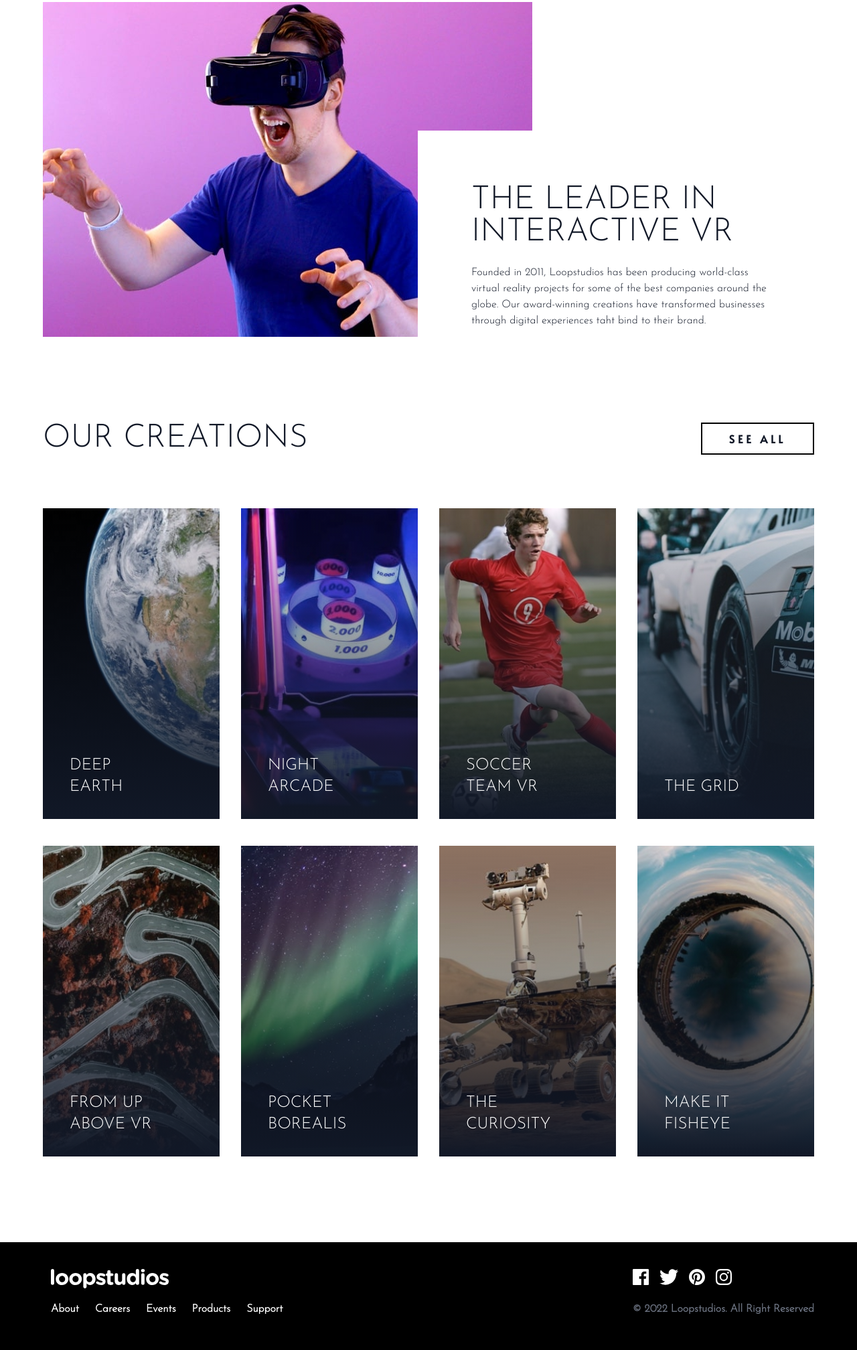
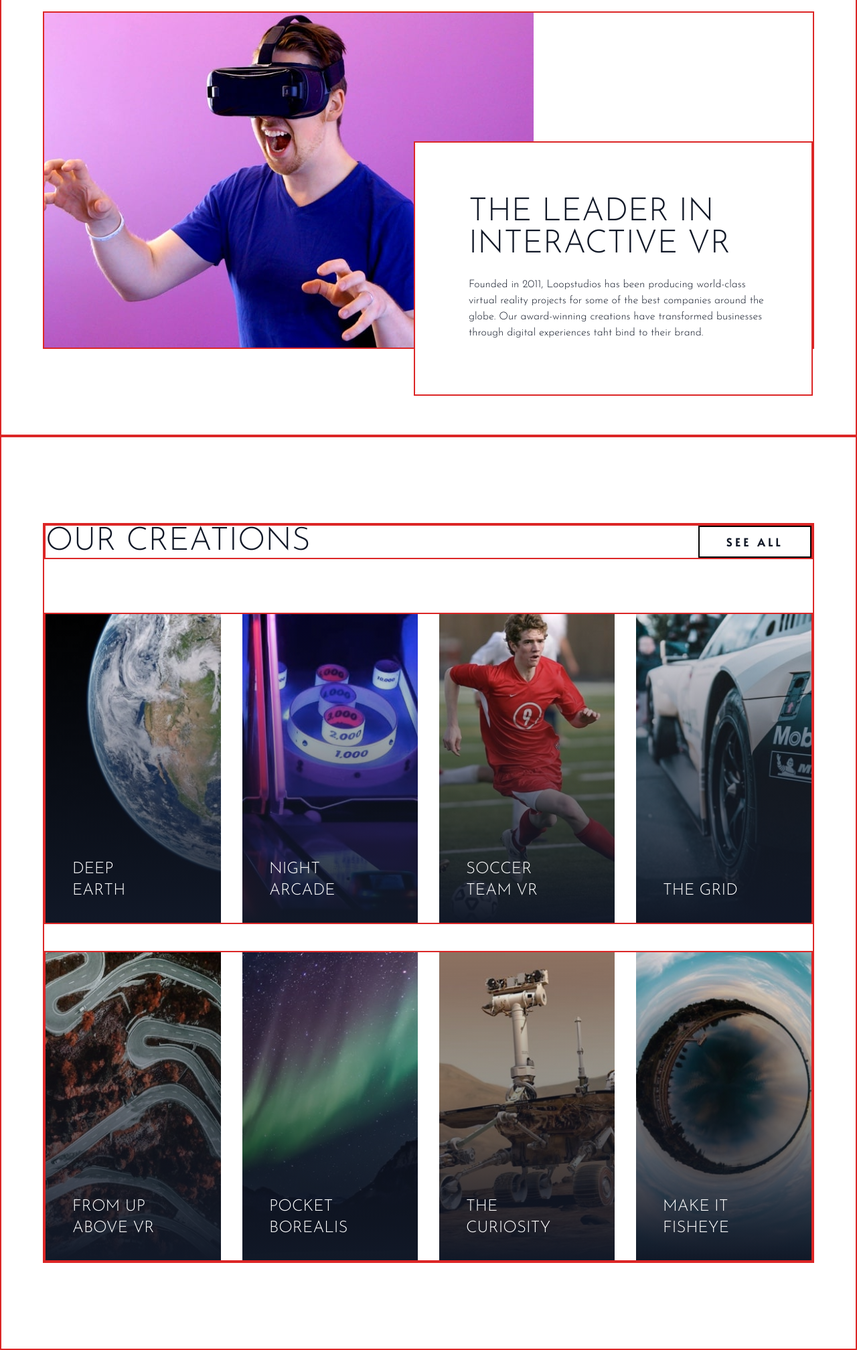
Before and after one commit to Nton23/loopstudios-tailwind, a website: page index.html in a window 1280 px wide. Shown: the part 781-2797 px from the top of the page at 67% size. Drawn offline with Linux system fonts and the light colour scheme; a web font is replaced by a local one.

Commit message:
Add border for easy to identify

```diff
--- a/index.html
+++ b/index.html
@@ -11,20 +11,21 @@
     <link
         href="https://fonts.googleapis.com/css2?family=Alata&family=Bai+Jamjuree:wght@400;600&family=Josefin+Sans:wght@300&display=swap"
         rel="stylesheet">
+    <script src="js/script.js" defer></script>
     <title>Loop Studios</title>
 </head>
 
 <body>
     <!--Hero section-->
-    <section id="hero">
+    <section id="hero" class="border-2 border-red-600">
         <!--Hero container-->
-        <div class="container max-w-6xl mx-auto px-6 py-12 md:px-0">
+        <div class="container max-w-6xl mx-auto px-6 py-12 md:px-0 border-2 border-red-600">
             <!--Menu/Logo contaienr-->
-            <nav class="flex items-center justify-between font-bold text-white">
+            <nav class="flex items-center justify-between font-bold text-white border-2 border-red-600">
                 <!--Logo-->
                 <img src="images/logo.svg" alt="" />
                 <!--Menu-->
-                <div class="hidden h-10 font-alata md:flex md:space-x-8">
+                <div class="hidden h-10 font-alata md:flex md:space-x-8 border-2 border-red-600">
                     <div class="group">
                         <a href="#">About</a>
                         <div class="mx-2 group-hover:border-b group-hover:border-blue-50"></div>
@@ -48,14 +49,22 @@
                 </div>
                 <!--Hamburger Button-->
                 <div class="md:hidden">
-                    <button class="open z-40 block hamburger md:hidden focus:outline-none" id="menu-btn" type="button">
+                    <button class="z-40 block hamburger md:hidden focus:outline-none" id="menu-btn" type="button">
                         <span class="hamburger-top"></span>
                         <span class="hamburger-middle"></span>
                         <span class="hamburger-bottom"></span>
                     </button>
                 </div>
             </nav>
-            <!--@todo - Mobile Menu-->
+            <!--Mobile Menu-->
+            <div id="menu"
+                class="absolute top-0 bottom-0 left-0 flex-col self-end hidden w-full min-h-screen py-1 pt-40 pl-12 space-y-3 text-lg text-white uppercase bg-black">
+                <a href="#" class="hover:text-pink-500">About</a>
+                <a href="#" class="hover:text-pink-500">Careers</a>
+                <a href="#" class="hover:text-pink-500">Events</a>
+                <a href="#" class="hover:text-pink-500">Product</a>
+                <a href="#" class="hover:text-pink-500">Support</a>
+            </div>
             <div
                 class="max-w-lg mt-32 mb-32 p-4 font-sans text-4xl text-white uppercase border-2 md:p-10 md:m-32 md:mx-0 md:text-6xl">
                 Impressive Experiences That Deliver
@@ -63,13 +72,14 @@
         </div>
     </section>
     <!--Feature section-->
-    <section id="feature">
+    <section id="feature" class="border-2 border-red-600">
         <!--Feature container-->
-        <div class="relative container flex flex-col max-w-6xl mx-auto my-32 px-6 text-gray-900 md:flex-row md:px-0">
+        <div
+            class="relative container flex flex-col max-w-6xl mx-auto my-32 px-6 text-gray-900 md:flex-row md:px-0 border-2 border-red-600">
             <!--Image-->
             <img src="images/desktop/image-interactive.jpg" alt="" />
             <!--TExt container-->
-            <div class="top-48 pr-0 bg-white md:absolute md:right-0 md:py-20 md:pl-20">
+            <div class="top-48 pr-0 bg-white md:absolute md:right-0 md:py-20 md:pl-20 border-2 border-red-600">
                 <h2
                     class="max-w-lg mt-10 mb-6 font-sans text-4xl text-center text-gray-900 uppercase md:text-5xl md:mt-0 md:text-left">
                     The leader in interactive VR
@@ -83,11 +93,11 @@
         </div>
     </section>
     <!--Creations Section-->
-    <section id="creations">
+    <section id="creations" class="border-2 border-red-600">
         <!--Creations Container-->
-        <div class="container max-w-6xl mx-auto my-32 px-6 text-gray-900 md:px-0">
+        <div class="container max-w-6xl mx-auto my-32 px-6 text-gray-900 md:px-0 border-2 border-red-600">
             <!--Creation Header-->
-            <div class="flex justify-center mb-20 md:justify-between">
+            <div class="flex justify-center mb-20 md:justify-between border-2 border-red-600">
                 <h2 class="text-4xl text-center uppercase md:text-left md:text-5xl">
                     Our Creations
                 </h2>
@@ -96,7 +106,7 @@
                 </button>
             </div>
             <!--Items container-->
-            <div class="item-container">
+            <div class="item-container border-2 border-red-600">
                 <!--Item 1-->
                 <div class="group item">
                     <!--Desktop Image-->
@@ -155,7 +165,7 @@
                 </div>
             </div>
             <!--Items container 2-->
-            <div class="item-container mt-10">
+            <div class="item-container mt-10 border-2 border-red-600">
                 <!--Item 1-->
                 <div class="group item">
                     <!--Desktop Image-->
@@ -220,21 +230,21 @@
         </div>
     </section>
     <!--Footer section-->
-    <footer class="bg-black">
+    <footer class="bg-black border-2 border-red-600">
         <!--Container-->
-        <div class="container max-w-6xl py-10 mx-auto">
+        <div class="container max-w-6xl py-10 mx-auto border-2 border-red-600">
             <!--Footer flex container-->
             <div
-                class="flex flex-col items-center mb-8 space-y-6 md:flex-row md:space-y-0 md:justify-between md:items-start">
+                class="flex flex-col items-center mb-8 space-y-6 md:flex-row md:space-y-0 md:justify-between md:items-start border-2 border-red-600">
                 <!--Menu & Logo container-->
-                <div class="flex flex-col items-center space-y-8 md:items-start md:space-y-4">
+                <div class="flex flex-col items-center space-y-8 md:items-start md:space-y-4 border border-green-600">
                     <!--logo-->
-                    <div class="h-8">
+                    <div class="h-8 border border-red-600">
                         <img src="images/logo.svg" alt="" class="w-44 md:ml-3" />
                     </div>
                     <!--Menu container-->
                     <div
-                        class="flex flex-col items-center space-y-4 font-bold text-white md:flex-row md:space-y-0 md:space-x-6 md:ml-3">
+                        class="flex flex-col items-center space-y-4 font-bold text-white md:flex-row md:space-y-0 md:space-x-6 md:ml-3 border border-red-600">
                         <!--Item 1-->
                         <div class="h-10 group">
                             <a href="#">About</a>
@@ -263,9 +273,10 @@
                     </div>
                 </div>
                 <!--Social & Copy container-->
-                <div class="flex flex-col items-start justify-between space-y-4 text-gray-500">
+                <div class="flex flex-col items-start justify-between space-y-4 text-gray-500 border border-red-600">
                     <!--Icons container-->
-                    <div class="flex items-center justify-center mx-auto space-x-4 md:justify-end md:mx-0">
+                    <div
+                        class="flex items-center justify-center mx-auto space-x-4 md:justify-end md:mx-0 border border-green-600">
                         <!--Icon 1-->
                         <div class="h-8 group">
                             <a href="#">
```
Also changed, not shown: css/style.css.
